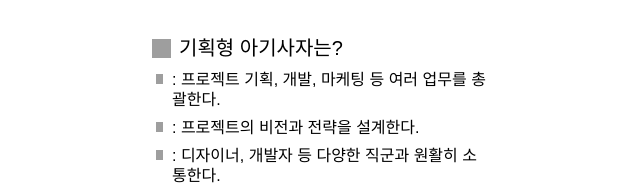
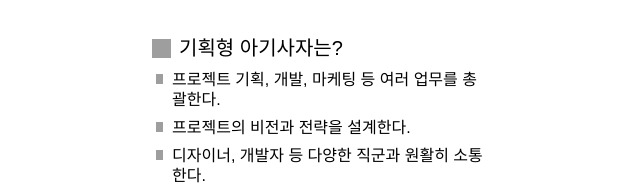
Before and after one commit to 13th-Likelion-Kit-JoinUs/JoinUs-front-end, a React (Vite) app in the folder LikeLionJoinUs/: page /~s20231073/result in a window 1280 px wide. Shown: the part 614-800 px from the top of the page, without its empty margins (317-957 px from the left). Built offline with nearby package versions, Linux system fonts and the light colour scheme; grey boxes are pictures that could not be loaded; a web font is replaced by a local one.

Commit message:
[style] infoListItem 컴포넌트 재사용성 수정

```diff
--- a/LikeLionJoinUs/src/doamin/result/components/InfoListItem.tsx
+++ b/LikeLionJoinUs/src/doamin/result/components/InfoListItem.tsx
@@ -8,7 +8,8 @@ export const InfoListItem = ({
 	<div className="relative grid pl-4 mb-2">
 		<span className="absolute left-0 top-0 bg-[url('/~s20231073/assets/img/right_arrow_black.png')] w-[7px] h-[10px] bg-cover mt-1" />
 		<span className="text-md leading-tight break-words">
-      {label}: {items.join(", ")}
+			{label ? `${label}: ` : ''}
+			{items.join(', ')}
 		</span>
 	</div>
 );
```
Lines whose indentation alone changed are shown as unchanged.
